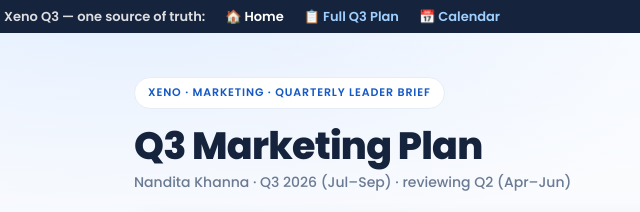
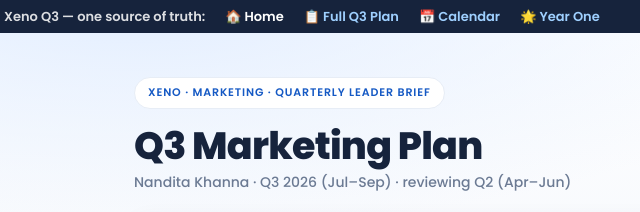
Before and after one commit to nanonymously/Xeno, a plain HTML site: page index.html in a window 1280 px wide. Shown: the top 212 px of the page, 18-658 px from the left. Drawn offline with Linux system fonts and the light colour scheme.

Commit message:
Add files via upload

```diff
--- a/index.html
+++ b/index.html
@@ -109,7 +109,7 @@ tr:nth-child(even) td{background:#fafcff;}
 @media(max-width:760px){.tiles{grid-template-columns:repeat(2,1fr)}.cards3,.q-opts{grid-template-columns:1fr}.commit .body{grid-template-columns:1fr}h1{font-size:30px}}
 </style></head>
 <body>
-<div style="background:#16233c;color:#fff;padding:10px 22px;display:flex;gap:20px;align-items:center;font:600 13px/1 Poppins,sans-serif;flex-wrap:wrap"><span style="opacity:.85">Xeno Q3 — one source of truth:</span><a href="./" style="color:#fff;text-decoration:none">🏠 Home</a><a href="Q3plan/" style="color:#9fd0ff;text-decoration:none">📋 Full Q3 Plan</a><a href="Q3plan/calendar/" style="color:#9fd0ff;text-decoration:none">📅 Calendar</a></div>
+<div style="background:#16233c;color:#fff;padding:10px 22px;display:flex;gap:20px;align-items:center;font:600 13px/1 Poppins,sans-serif;flex-wrap:wrap"><span style="opacity:.85">Xeno Q3 — one source of truth:</span><a href="./" style="color:#fff;text-decoration:none">🏠 Home</a><a href="Q3plan/" style="color:#9fd0ff;text-decoration:none">📋 Full Q3 Plan</a><a href="Q3plan/calendar/" style="color:#9fd0ff;text-decoration:none">📅 Calendar</a><a href="year-one/" style="color:#9fd0ff;text-decoration:none">🌟 Year One</a></div>
 
 <div class="hero"><div class="wrap" style="padding-bottom:0">
  <span class="tag">Xeno · Marketing · Quarterly Leader Brief</span>
```
